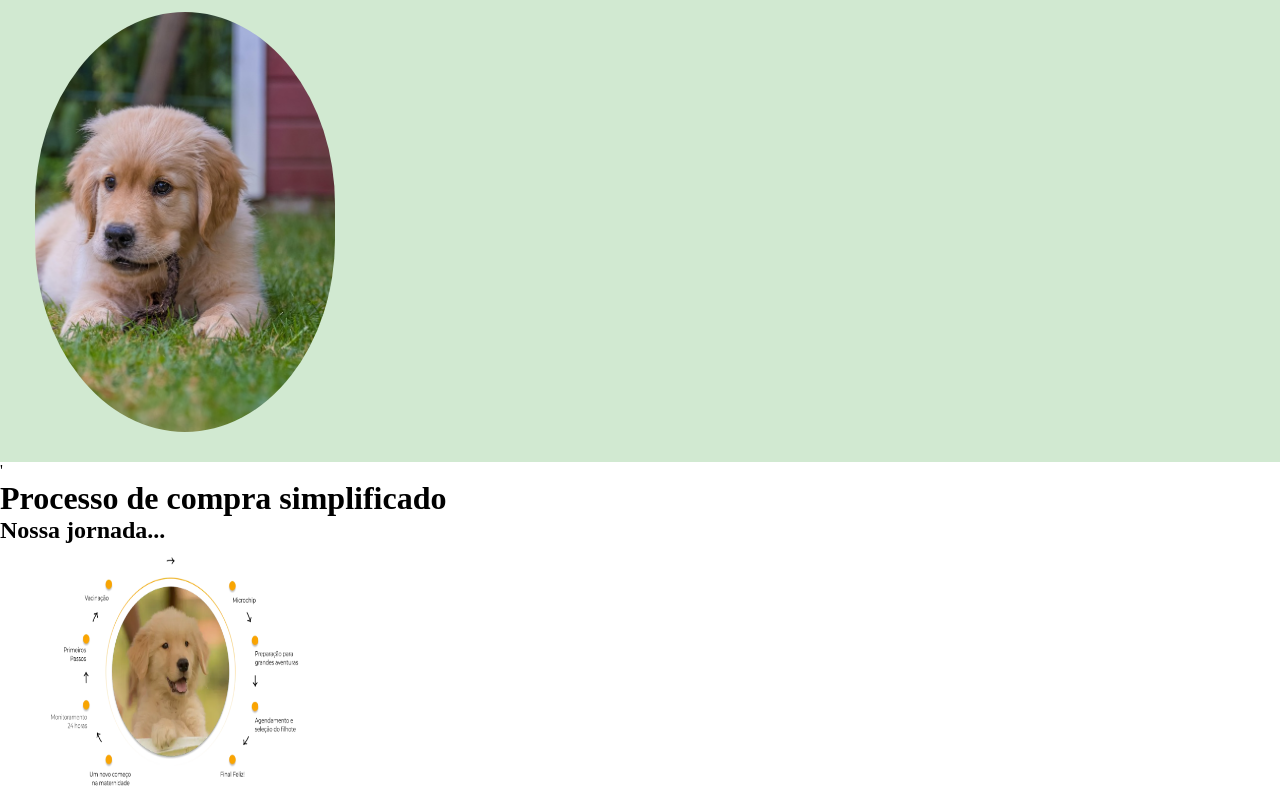
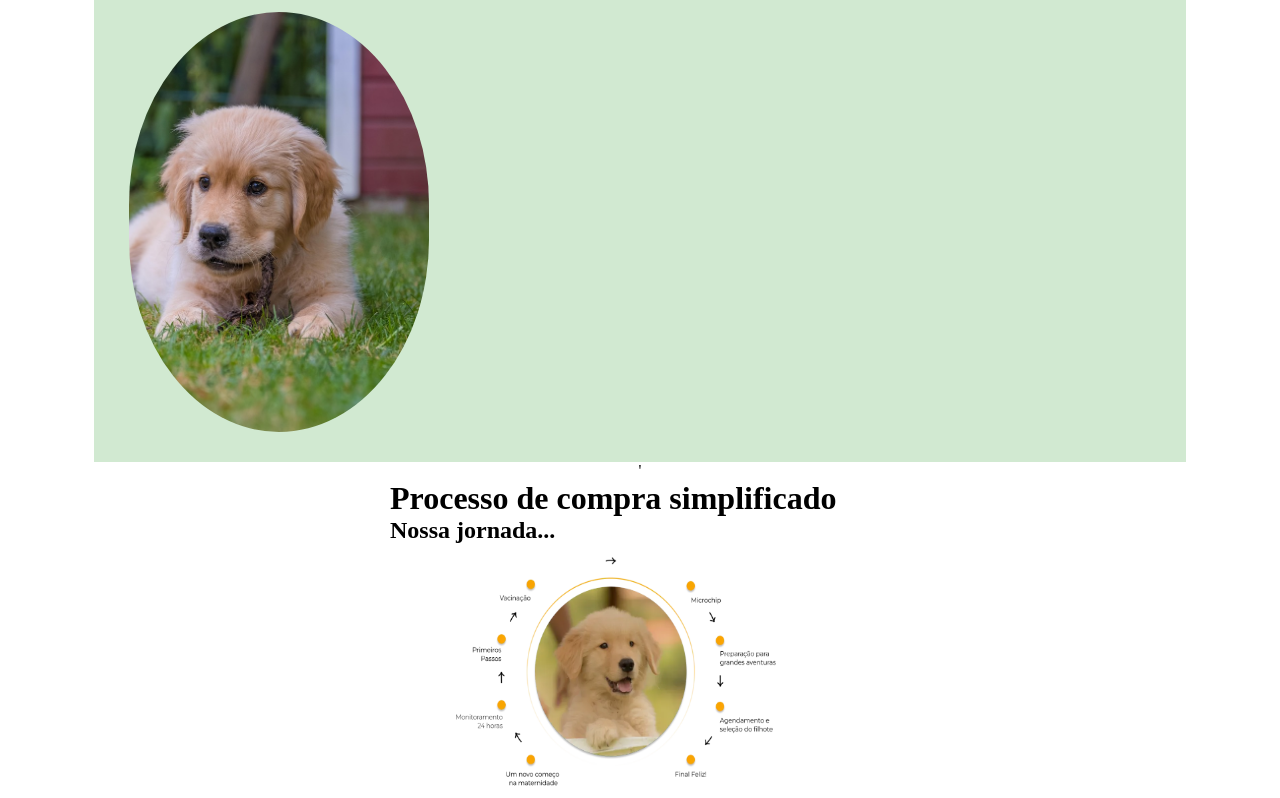
Before and after one commit to lucasoliveira0309/LardosGoldens, a plain HTML site: page index.html in a window 1280 px wide. Shown: the part 466-1264 px from the top of the page. Drawn offline with nearby package versions, Linux system fonts and the light colour scheme.

Commit message:
alteração no projeto

```diff
--- a/style.css
+++ b/style.css
@@ -7,6 +7,7 @@
 .container {
     display: flex;
     flex-direction: column;
+    align-items: center;
 }
 
 .fundo {
@@ -86,9 +87,12 @@ main h2 {
 }
 
 .destaque img {
-    width: 400px;
+    display: flex;
+    flex-direction: column;
+    width: 500px;
     padding-right: 60px;
     height: 250px;
+    align-items: center;
 }
 
 
```
